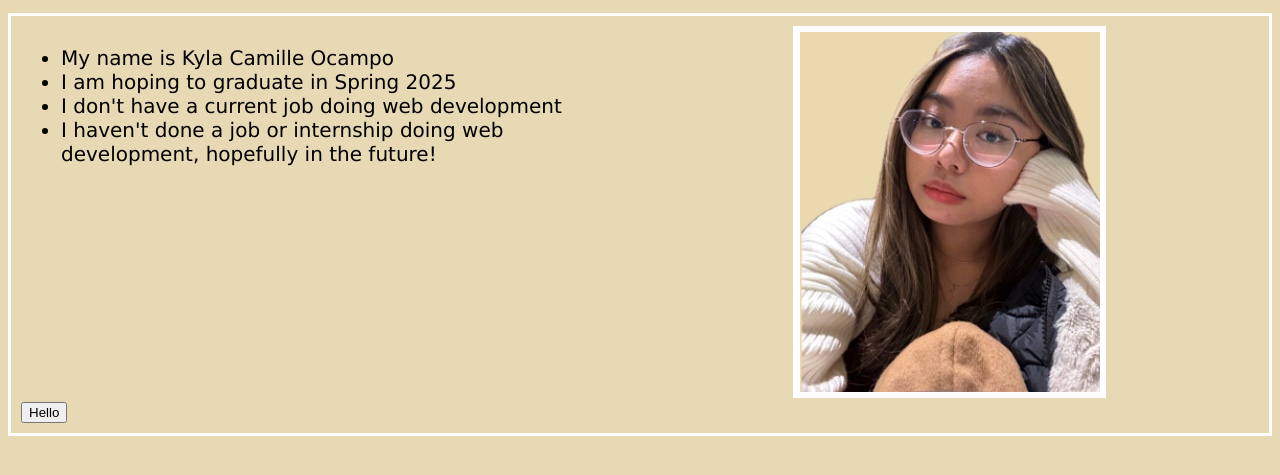
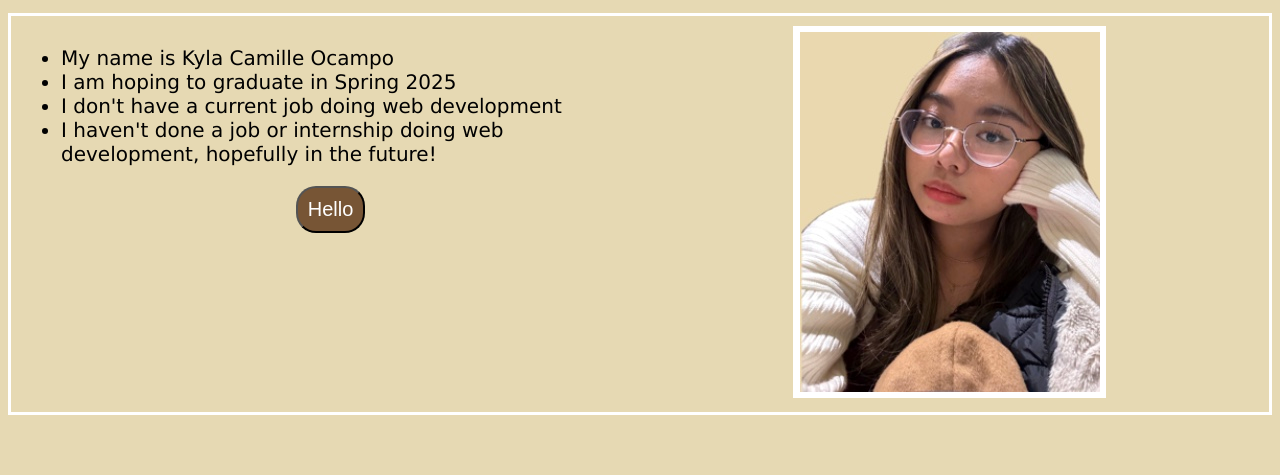
Before and after one commit to Kylacamilleo22/m2-lab, a plain HTML site: page index.html in a window 1280 px wide. Shown: the part 103-578 px from the top of the page. Drawn offline with Linux system fonts and the light colour scheme.

Commit message:
styled button

```diff
--- a/css/style.css
+++ b/css/style.css
@@ -41,3 +41,12 @@ h1{
   border-color: #ffffff;
   padding: 10px;
 }
+
+.buttonHello {
+  background-color: rgb(119, 85, 53);
+  color: #ffffff;
+  cursor: pointer;
+  font-size: 20px;
+  border-radius: 20px;
+  padding: 10px;
+}
--- a/index.html
+++ b/index.html
@@ -20,12 +20,14 @@
         <li>I don't have a current job doing web development</li>
         <li>I haven't done a job or internship doing web development, hopefully in the future!</li>
       </ul>
+      <button class="buttonHello"onclick="sayHello()">Hello</button>
+
     </div>
     <div class="column">
       <img class="me" src="img/m3.jpg">
     </div>
+
     </div>
-    <button onclick="sayHello()">Hello</button>
   </div>
 
 <script>
```
